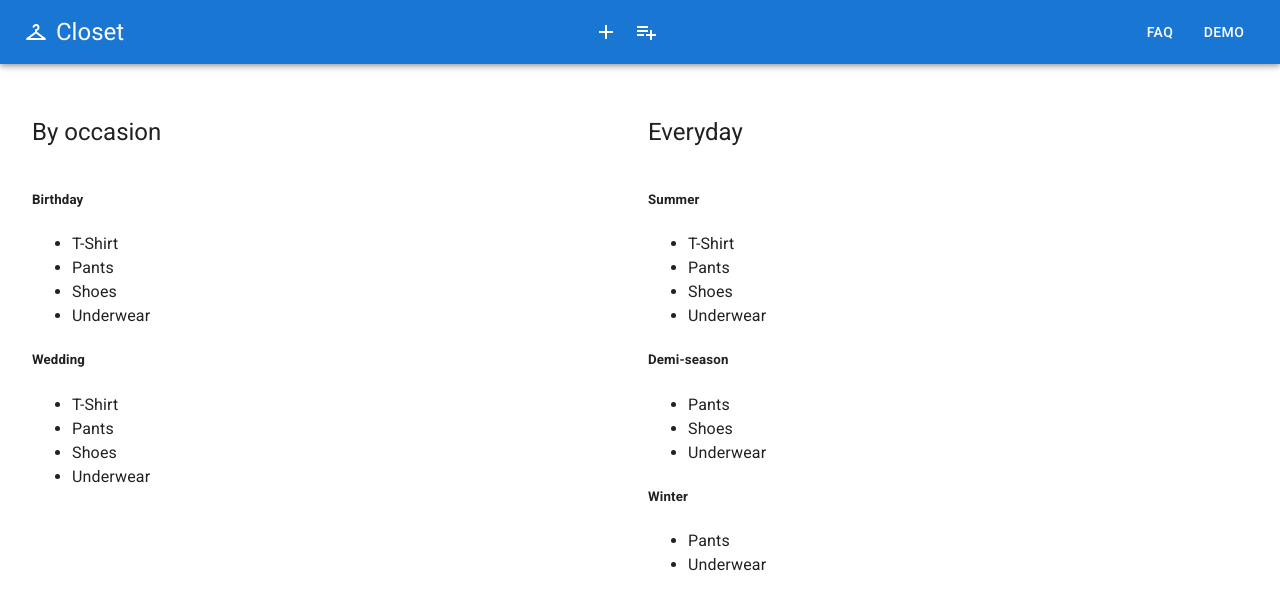
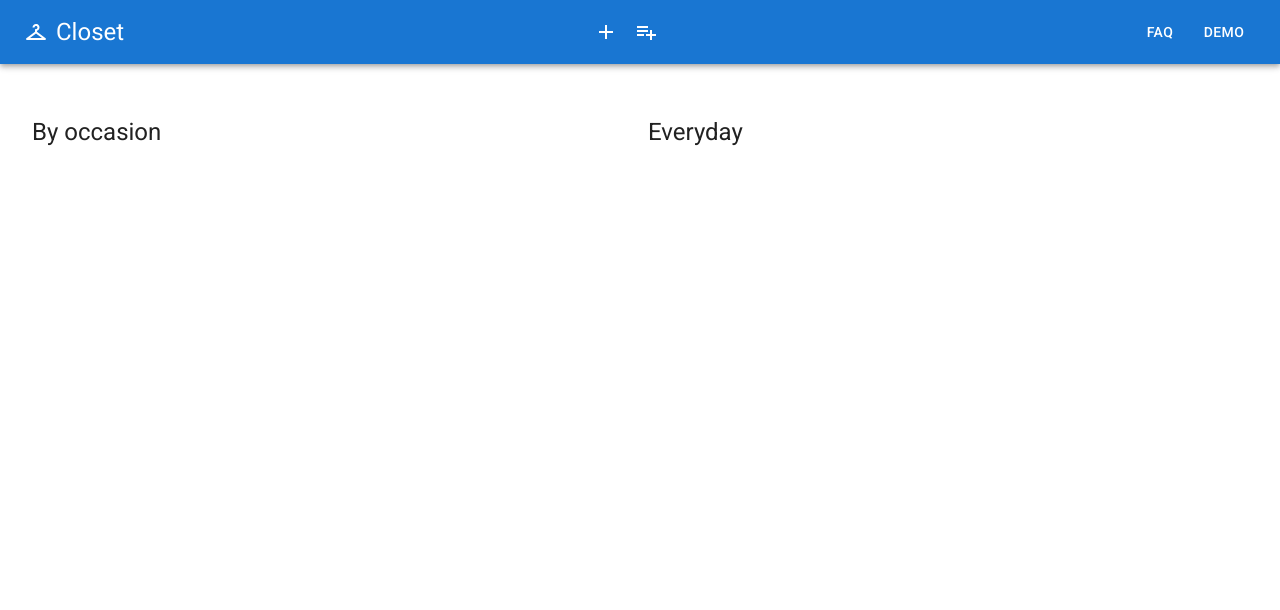
Before and after one commit to NeMaksym/closetdb-client, a React (Create React App) app: page / in a window 1280 px wide. Shown: the top 610 px of the page. Built offline with nearby package versions, Linux system fonts and the light colour scheme.

Commit message:
Use localStarage to manage occasions

```diff
--- a/src/App.tsx
+++ b/src/App.tsx
@@ -1,4 +1,5 @@
 import { useState } from "react";
+import { v4 as uuidv4 } from "uuid";
 import Grid from "@mui/material/Unstable_Grid2";
 import { Box, Stack, Collapse } from "@mui/material";
 import {
@@ -8,9 +9,25 @@ import {
   AddItemForm,
   AddOccasionForm
 } from "./components";
-import { occasions } from "./types";
+import { Occasion } from "./types";
+import { useLocalStorage, OccasionsContext } from "./utils";
+
+const DEFAULT_OCCASIONS: Occasion[] = [
+  {
+    id: uuidv4(),
+    title: "Everyday",
+    isEveryday: true,
+    items: [],
+    order: 0
+  }
+];
 
 function App() {
+  const [occasions, setOccasions] = useLocalStorage<Occasion[]>(
+    "occasions",
+    DEFAULT_OCCASIONS
+  );
+
   const [openAddItemForm, setOpenAddItemForm] = useState(false);
   const [openAddOccasionForm, setOpenAddOccasionForm] = useState(false);
 
@@ -23,7 +40,7 @@ function App() {
   };
 
   return (
-    <>
+    <OccasionsContext.Provider value={{ occasions, setOccasions }}>
       <Stack spacing={4}>
         <TopBar
           handleAddItem={() => setOpenAddItemForm(!openAddItemForm)}
@@ -53,15 +70,15 @@ function App() {
         <Box pl={4} pr={4}>
           <Grid container spacing={2}>
             <Grid xs={6}>
-              <Occastions occasions={occasions} />
+              <Occastions />
             </Grid>
             <Grid xs={6}>
-              <Everyday occasions={occasions} />
+              <Everyday />
             </Grid>
           </Grid>
         </Box>
       </Stack>
-    </>
+    </OccasionsContext.Provider>
   );
 }
 
--- a/src/components/AddItemForm/AddItemFormContainer.tsx
+++ b/src/components/AddItemForm/AddItemFormContainer.tsx
@@ -1,23 +1,10 @@
+import * as yup from "yup";
+import { useContext } from "react";
 import { useFormik } from "formik";
-import * as yup from "yup";
-import { Type, Season, occasions } from "../../types";
+import { v4 as uuidv4 } from "uuid";
 import { AddItemForm } from "./AddItemForm";
-
-const OCCASIONS = occasions.map((occasion) => occasion.id);
-
-const validationSchema = yup.object({
-  occasion: yup.string().oneOf(OCCASIONS).required(),
-  name: yup.string().required(),
-  type: yup.string().oneOf(Object.values(Type)).required(),
-  season: yup
-    .array()
-    .of(yup.string().oneOf(Object.values(Season)))
-    .min(1)
-    .required(),
-  brand: yup.string(),
-  price: yup.number().positive().integer(),
-  startDate: yup.date().nullable()
-});
+import { Type, Season } from "../../types";
+import { OccasionsContext } from "../../utils";
 
 export interface FormikValues {
   occasion: string;
@@ -36,9 +23,27 @@ interface AddItemFormContainerProps {
 export const AddItemFormContainer = ({
   ...props
 }: AddItemFormContainerProps) => {
+  const { occasions, setOccasions } = useContext(OccasionsContext);
+
+  const OCCASIONS_ID = occasions.map(({ id }) => id);
+
+  const validationSchema = yup.object({
+    occasion: yup.string().oneOf(OCCASIONS_ID).required(),
+    name: yup.string().required(),
+    type: yup.string().oneOf(Object.values(Type)).required(),
+    season: yup
+      .array()
+      .of(yup.string().oneOf(Object.values(Season)))
+      .min(1)
+      .required(),
+    brand: yup.string(),
+    price: yup.number().positive().integer(),
+    startDate: yup.date().nullable()
+  });
+
   const formik = useFormik<FormikValues>({
     initialValues: {
-      occasion: OCCASIONS[0],
+      occasion: OCCASIONS_ID[0],
       name: "",
       type: Type.Head,
       season: [Season.Summer],
@@ -47,7 +52,7 @@ export const AddItemFormContainer = ({
       startDate: null
     },
     validationSchema: validationSchema,
-    onSubmit: (values) => {
+    onSubmit: (values, { resetForm }) => {
       const isEverydayOccasion = occasions.find(
         ({ id }) => id === values.occasion
       )?.isEveryday;
@@ -56,7 +61,32 @@ export const AddItemFormContainer = ({
         values.season = [];
       }
 
-      alert(JSON.stringify(values, null, 2));
+      setOccasions(
+        occasions.map((occasion) => {
+          if (occasion.id === values.occasion) {
+            return {
+              ...occasion,
+              items: [
+                ...occasion.items,
+                {
+                  id: uuidv4(),
+                  name: values.name,
+                  type: values.type,
+                  season: values.season,
+                  brand: values.brand,
+                  price: Number(values.price) || undefined,
+                  startDate: values.startDate ?? undefined,
+                  order: occasion.items.length
+                }
+              ]
+            };
+          }
+
+          return occasion;
+        })
+      );
+
+      resetForm();
     }
   });
 
--- a/src/components/AddOccasionForm/AddOccasionFormContainer.tsx
+++ b/src/components/AddOccasionForm/AddOccasionFormContainer.tsx
@@ -1,5 +1,8 @@
+import * as yup from "yup";
+import { useContext } from "react";
 import { useFormik } from "formik";
-import * as yup from "yup";
+import { v4 as uuidv4 } from "uuid";
+import { OccasionsContext } from "../../utils";
 import { AddOccasionForm } from "./AddOccasionForm";
 
 const validationSchema = yup.object({
@@ -17,13 +20,26 @@ interface AddItemFormContainerProps {
 export const AddOccasionFormContainer = ({
   ...props
 }: AddItemFormContainerProps) => {
+  const { occasions, setOccasions } = useContext(OccasionsContext);
+
   const formik = useFormik<FormikValues>({
     initialValues: {
       title: ""
     },
     validationSchema: validationSchema,
-    onSubmit: (values) => {
-      alert(JSON.stringify(values, null, 2));
+    onSubmit: (values, { resetForm }) => {
+      setOccasions([
+        ...occasions,
+        {
+          id: uuidv4(),
+          title: values.title,
+          isEveryday: false,
+          items: [],
+          order: occasions.length
+        }
+      ]);
+
+      resetForm();
     }
   });
 
--- a/src/components/Everyday/Everyday.tsx
+++ b/src/components/Everyday/Everyday.tsx
@@ -1,11 +1,12 @@
+import { useContext } from "react";
 import { GroupTitle } from "..";
-import { Item, Occasion, Season } from "../../types";
+import { Item, Season } from "../../types";
+import { OccasionsContext } from "../../utils";
 
-interface EverydayProps {
-  occasions: Occasion[];
-}
+// TODO: Handle empty list
+export const Everyday = () => {
+  const { occasions } = useContext(OccasionsContext);
 
-export const Everyday = ({ occasions }: EverydayProps) => {
   const everydayOccasion = occasions.find((occasion) => occasion.isEveryday);
 
   // TODO: Implement error handling
--- a/src/components/Occasions/Occasions.tsx
+++ b/src/components/Occasions/Occasions.tsx
@@ -1,11 +1,11 @@
+import { useContext } from "react";
 import { GroupTitle } from "..";
-import { Occasion } from "../../types";
+import { OccasionsContext } from "../../utils";
 
-interface OccasionsProps {
-  occasions: Occasion[];
-}
+// TODO: Handle empty list
+export const Occastions = () => {
+  const { occasions } = useContext(OccasionsContext);
 
-export const Occastions = ({ occasions }: OccasionsProps) => {
   return (
     <>
       <GroupTitle title="By occasion" />
--- a/src/types.ts
+++ b/src/types.ts
@@ -1,5 +1,3 @@
-import { v4 as uuidv4 } from 'uuid';
-
 export enum Type {
     Head = 'Head',
     Top = 'Top',
@@ -34,58 +32,3 @@ export interface Item {
     startDate?: Date
     endDate?: Date
 }
-
-const items: Item[] = [
-    {
-      id: '1',
-      name: "T-Shirt",
-      type: Type.Top,
-      season: [Season.Summer],
-      order: 1,
-    },
-    {
-      id: '1',
-      name: "Pants",
-      type: Type.Bottom,
-      season: [Season.Summer, Season.DemiSeason, Season.Winter],
-      order: 2,
-    },
-    {
-        id: '1',
-        name: "Shoes",
-        type: Type.Shoes,
-        season: [Season.Summer, Season.DemiSeason],
-        order: 3,
-    },
-    {
-        id: '1',
-        name: "Underwear",
-        type: Type.Underwear,
-        season: [Season.Summer, Season.DemiSeason, Season.Winter],
-        order: 4,
-    },
-  ]
-
-export const occasions: Occasion[] = [
-    {
-        id: uuidv4(),
-        title: "Everyday",
-        items,
-        order: 0,
-        isEveryday: true,
-    },
-    {
-        id: uuidv4(),
-        title: "Birthday",
-        items,
-        order: 1,
-        isEveryday: false,
-    },
-    {
-        id: uuidv4(),
-        title: "Wedding",
-        items,
-        order: 2,
-        isEveryday: false,
-    },
-]
--- /dev/null
+++ b/src/utils/OccasionsContext.ts
@@ -0,0 +1,12 @@
+import { createContext } from 'react';
+import { Occasion } from '../types';
+
+interface ContextProps {
+    occasions: Occasion[];
+    setOccasions: (occasions: Occasion[]) => void;
+}
+
+export const OccasionsContext = createContext<ContextProps>({
+    occasions: [],
+    setOccasions: () => {console.log('setOccasions not implemented')},
+});
--- /dev/null
+++ b/src/utils/index.ts
@@ -0,0 +1,2 @@
+export * from './useLocalStorage';
+export * from './OccasionsContext';
--- /dev/null
+++ b/src/utils/useLocalStorage.ts
@@ -0,0 +1,24 @@
+import { useState } from "react";
+
+export function useLocalStorage<T>(key: string, initialValue: T): [T, (value: T) => void] {
+  const [storedValue, setStoredValue] = useState<T>(() => {
+    try {
+      const item = window.localStorage.getItem(key);
+      return item ? JSON.parse(item) : initialValue;
+    } catch (error) {
+      console.error(error);
+      return initialValue;
+    }
+  });
+
+  const setValue = (value: T) => {
+    try {
+      setStoredValue(value);
+      window.localStorage.setItem(key, JSON.stringify(value));
+    } catch (error) {
+      console.error(error);
+    }
+  };
+
+  return [storedValue, setValue];
+}
```
